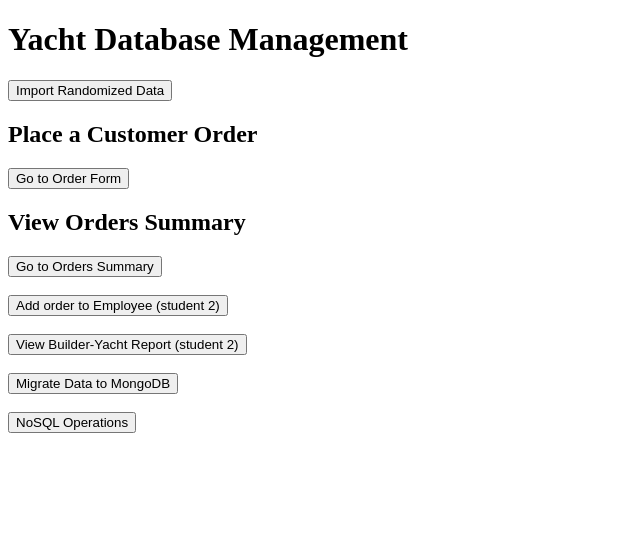
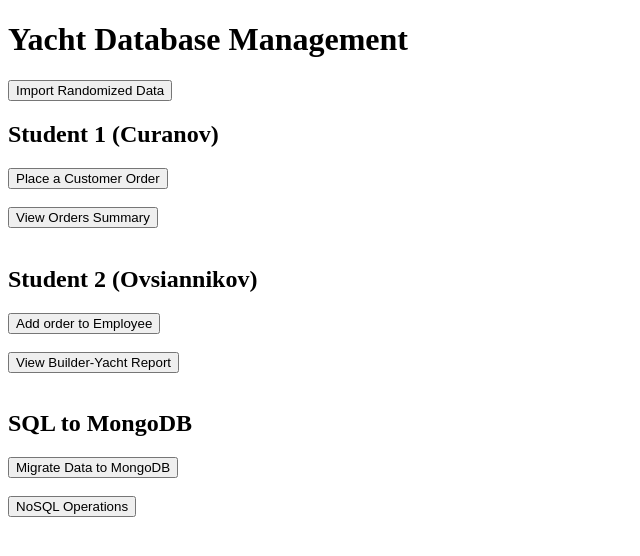
Before and after one commit to ser0vs/imse_yacht, a Flask app: page / in a window 1280 px wide. Shown: the top 556 px of the page, without its empty margins (0-640 px from the left). Run offline with Flask 3, Linux system fonts and the light colour scheme.

Commit message:
redesign

```diff
--- a/app.py
+++ b/app.py
@@ -234,6 +234,10 @@
 @app.route("/")
 def home():
     return render_template("index.html")
+
+@app.route("/index_nosql", methods=["GET"])
+def nosql_page():
+    return render_template("index_nosql.html")
 
 
 @app.route("/place_order_form", methods=["GET"])
--- a/templates/index.html
+++ b/templates/index.html
@@ -11,28 +11,33 @@
       <button type="submit">Import Randomized Data</button>
     </form>
 
-    <h2>Place a Customer Order</h2>
+    <h2>Student 1 (Curanov)</h2>
     <form action="/place_order_form" method="get">
-      <button type="submit">Go to Order Form</button>
+      <button type="submit">Place a Customer Order</button>
     </form>
-    <h2>View Orders Summary</h2>
+    <br>
     <form action="/orders_summary" method="get">
-      <button type="submit">Go to Orders Summary</button>
+      <button type="submit">View Orders Summary</button>
     </form>
     <br />
+    <h2>Student 2 (Ovsiannikov)</h2>
     <form action="/usecase_student2" method="post">
-      <button type="submit">Add order to Employee (student 2)</button>
+      <button type="submit">Add order to Employee</button>
     </form>
     <br>
-    <a href="/report_student2"><button type="button">View Builder-Yacht Report (student 2)</button></a>
+    <a href="/report_student2"><button type="button">View Builder-Yacht Report</button></a>
     <br>
     <br>
+
+    <h2>SQL to MongoDB</h2>
     <form action="/migrate_data" method="post">
       <button type="submit">Migrate Data to MongoDB</button>
     </form>
     <br>
     <!-- Button to navigate to the NoSQL Operations page -->
-    <a href="index_nosql.html"><button type="button">NoSQL Operations</button></a>
+    <a href="/index_nosql"><button type="button">NoSQL Operations</button></a>
+
+
 
   </body>
 </html>
```
Also changed, not shown: templates/index_nosql.html (+4 -4 lines).
